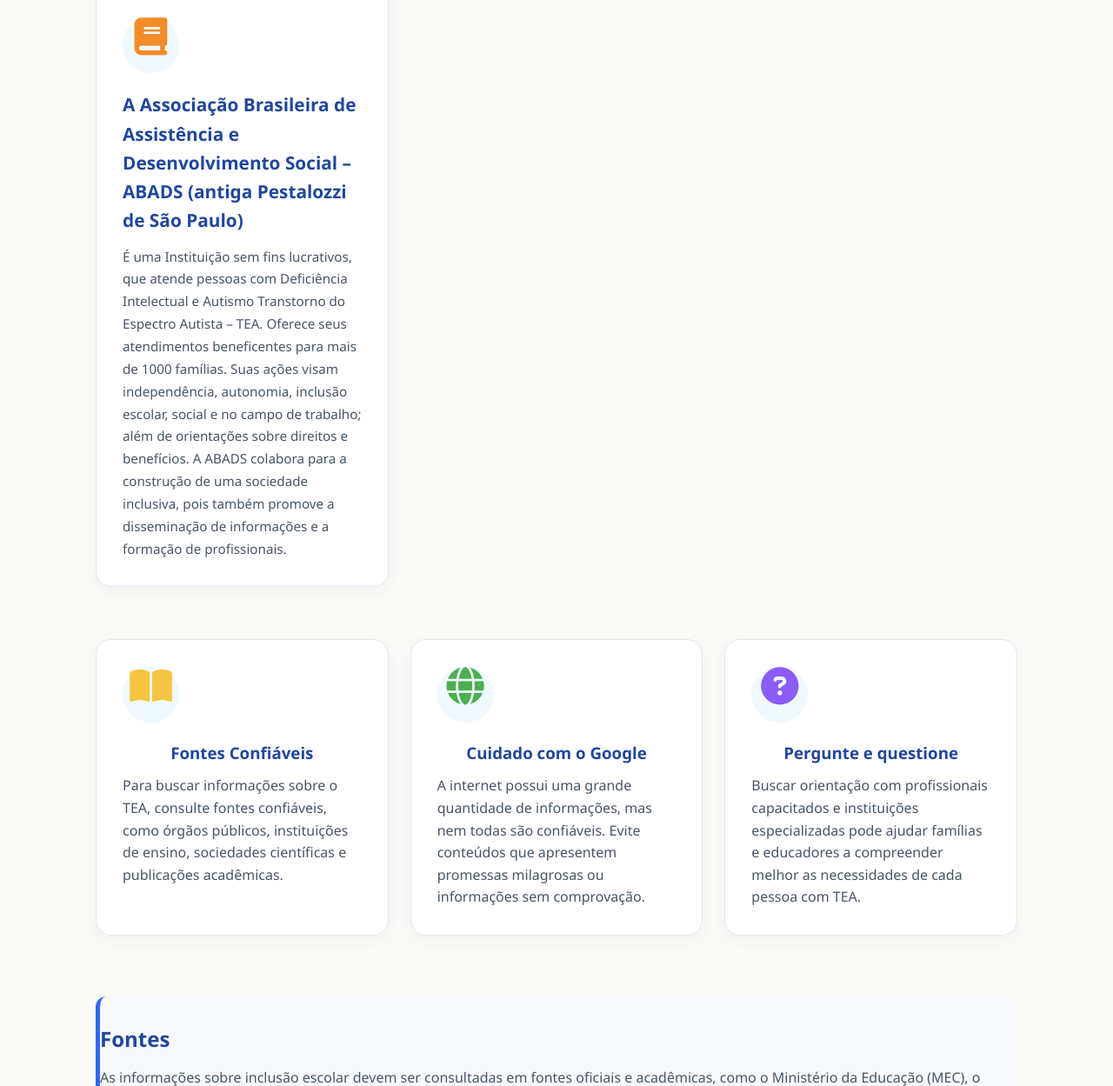
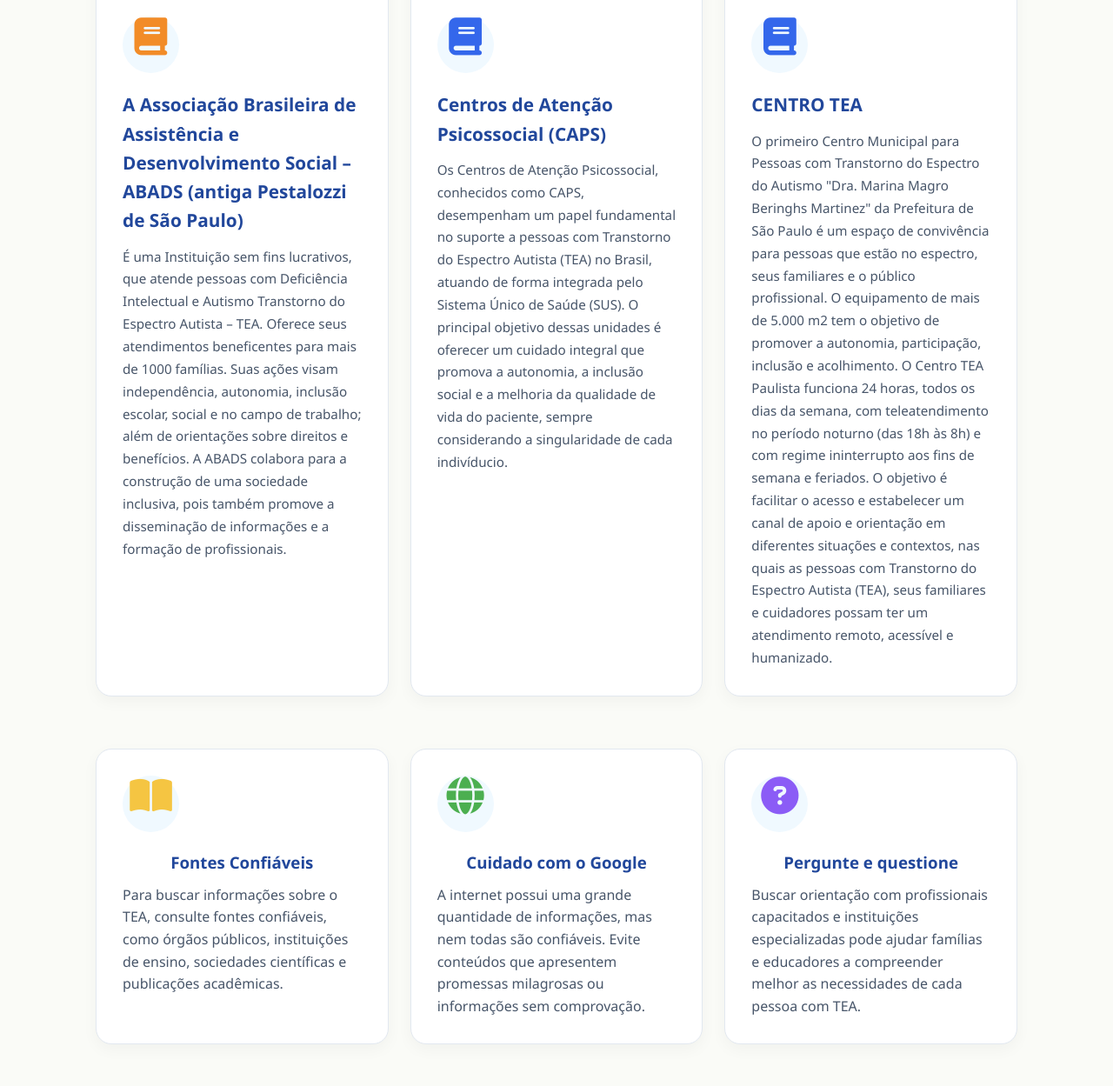
Before and after one commit to anacarolinyf/TCC-2026, a PHP site: page /educacaoinclusiva.php in a window 1280 px wide. Shown: the part 2245-3494 px from the top of the page at 87% size. Run offline with PHP 8.4, Linux system fonts and the light colour scheme; some libraries are stand-ins or nearby versions.

Commit message:
Add files via upload

```diff
--- a/educacaoinclusiva.php
+++ b/educacaoinclusiva.php
@@ -208,6 +208,66 @@
 
             </div>
 
+            <!-- CARD 5 - CAPS -->
+            <div class="card escola-card">
+
+                <img
+                    src="img/caps.png"
+                    alt="Crianças participando de atividade escolar"
+                >
+
+                <div class="card-icon">
+                    <i class="fa-solid fa-book"></i>
+                </div>
+
+                <h3>
+                    Centros de Atenção Psicossocial (CAPS)
+                </h3>
+
+                <p>
+                Os Centros de Atenção Psicossocial, conhecidos como CAPS,
+                desempenham um papel fundamental no suporte a pessoas com
+                Transtorno do Espectro Autista (TEA) no Brasil, atuando de
+                forma integrada pelo Sistema Único de Saúde (SUS). O principal
+                objetivo dessas unidades é oferecer um cuidado integral que
+                promova a autonomia, a inclusão social e a melhoria da qualidade
+                de vida do paciente, sempre considerando a singularidade de cada
+                indivíducio.
+                </p>
+
+            </div>
+
+            <!-- CARD 5 - CENTRO TEA -->
+            <div class="card escola-card">
+
+                <img
+                    src="img/centrotea.jpg"
+                    alt="Crianças participando de atividade escolar"
+                >
+
+                <div class="card-icon">
+                    <i class="fa-solid fa-book"></i>
+                </div>
+
+                <h3>
+                    CENTRO TEA
+                </h3>
+
+                <p>
+                O primeiro Centro Municipal para Pessoas com Transtorno do Espectro do Autismo
+                "Dra. Marina Magro Beringhs Martinez" da Prefeitura de São Paulo é um espaço
+                de convivência para pessoas que estão no espectro, seus familiares e o público
+                profissional. O equipamento de mais de 5.000 m2 tem o objetivo de promover
+                a autonomia, participação, inclusão e acolhimento.
+                O Centro TEA Paulista funciona 24 horas, todos os dias da semana, com teleatendimento
+                no período noturno (das 18h às 8h) e com regime ininterrupto aos fins de semana e feriados.
+                O objetivo é facilitar o acesso e estabelecer um canal de apoio e orientação em diferentes situações
+                e contextos, nas quais as pessoas com Transtorno do Espectro Autista (TEA), seus familiares e cuidadores
+                possam ter um atendimento remoto, acessível e humanizado.
+                </p>
+
+            </div>
+
 
         </div>
 
--- a/guia.php
+++ b/guia.php
@@ -1,6 +1,6 @@
 <?php include 'includes/header.php'; ?>
 
-<link rel="stylesheet" href="css/estilo.css">
+<link rel="stylesheet" href="css/guia.css">
 <main>
 
     <section class="sobre-banner">
```
